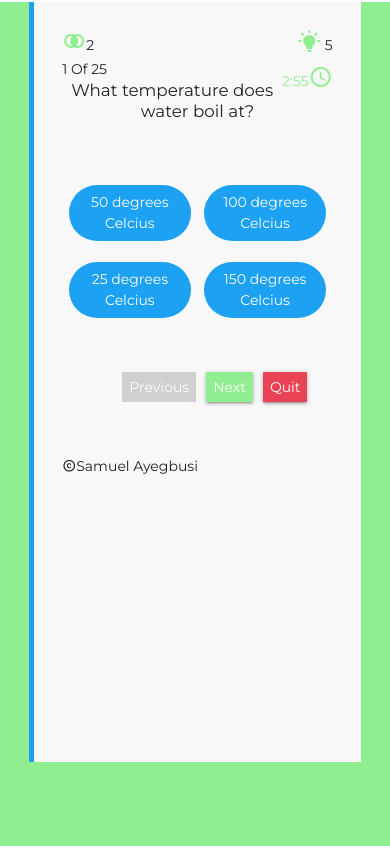
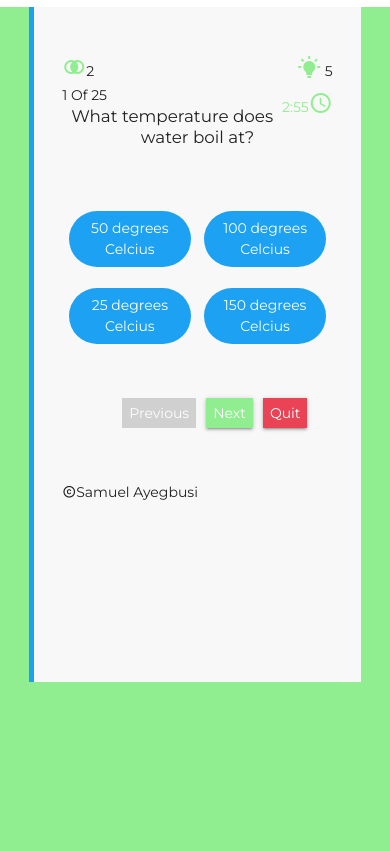
Before and after one commit to Sambalicious/reactQuizApp, a React (Create React App) app: page /play/quiz in a window 390 px wide. Built offline with nearby package versions, Linux system fonts and the light colour scheme.

Commit message:
all done

```diff
--- a/src/styles/_play.scss
+++ b/src/styles/_play.scss
@@ -11,8 +11,9 @@
     border-left: 5px solid $blue;
     width: 80%;
 
-    margin: $large auto 0 auto;
-    padding: $small-medium $medium;
+    margin: $xtra-small
+     auto 0 auto;
+    padding: $large $medium;
 
     .lifeline-container{
         display: flex;
@@ -144,7 +145,6 @@
 }
 .questions{
     width: 85%;
-    height: 90%;
-    margin-top: 2px;
+    height: 80%;
 }
 }
```
